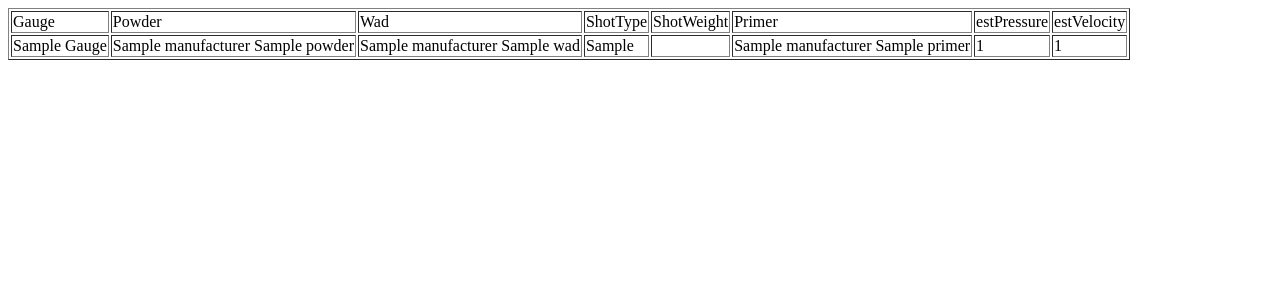
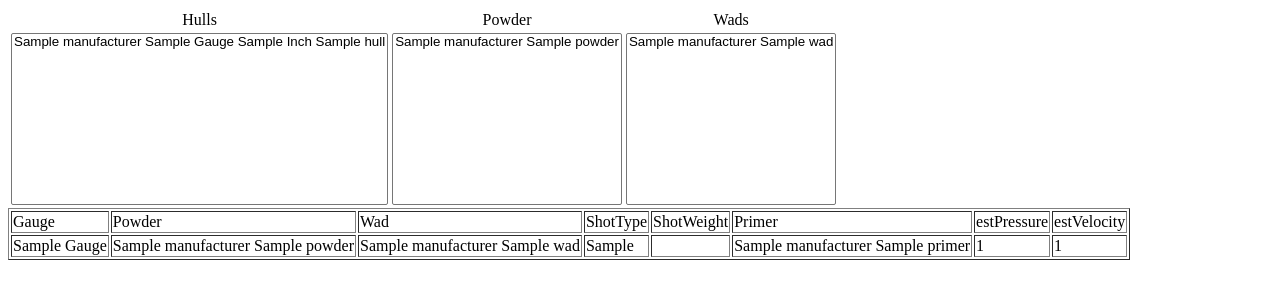
Before and after one commit to rsaxvc/reloadr, a Django app: page /recipes/ in a window 1280 px wide. Shown: the top 300 px of the page. Run offline with Django 3.2, Linux system fonts and the light colour scheme; tables that the repository leaves empty hold one stand-in row (values such as "Sample post").

Commit message:
Start adding search options

```diff
--- a/web/reloadr/recipes/templates/recipes/index.html
+++ b/web/reloadr/recipes/templates/recipes/index.html
@@ -1,4 +1,48 @@
-{% if recipe_list %}
+<table>
+	<tr>
+		<td align="center">Hulls</td>
+		<td align="center">Powder</td>
+		<td align="center">Wads</td>
+	</tr><tr><td>
+
+	{% if table.Hull %}
+	<select multiple size=10 name=pv7>
+		{% for hull in table.Hull.all %}
+			<option value="{{hull}}">{{hull}}</option>
+		{% endfor %}
+	</select>
+	{% else %}
+		No Hulls Available
+	{% endif %}
+
+	</td><td>
+
+	{% if table.Powder %}
+	<select multiple size=10 name=pv7>
+		{% for powder in table.Powder.all %}
+			<option value="{{powder}}">{{powder}}</option>
+		{% endfor %}
+	</select>
+	{% else %}
+		No Powders Available
+	{% endif %}
+
+	</td><td>
+
+	{% if table.Wad %}
+	<select multiple size=10 name=pv7>
+		{% for wad in table.Wad.all %}
+			<option value="{{wad}}">{{wad}}</option>
+		{% endfor %}
+	</select>
+	{% else %}
+		No Wads Available
+	{% endif %}
+
+	</td></tr>
+</table>
+
+{% if table.Recipe %}
 	<table border="1">
 	<tr>
 		<td>Gauge</td>
@@ -11,7 +55,7 @@
 		<td>estVelocity</td>
 	</td>
 
-	{% for recipe in recipe_list.all %}
+	{% for recipe in table.Recipe.all %}
 		<tr>
 			<td>{{ recipe.gauge }}</td>
 			<td>{{ recipe.powder }}</td>
--- a/web/reloadr/recipes/views.py
+++ b/web/reloadr/recipes/views.py
@@ -6,16 +6,24 @@ from django.views import generic
 
 from django.utils import timezone
 
-from recipes.models import Recipe
+from recipes.models import Powder,Recipe,Hull,Wad
+
+import operator
 
 # Create your views here.
 class IndexView(generic.ListView):
 	template_name = 'recipes/index.html'
-	context_object_name = 'recipe_list'
+	context_object_name = 'table'
 
 	def get_queryset(self):
-		"""Return the last five published recipes."""
-		return Recipe.objects
+		"""Get everything needed for index page"""
+		retn={}
+		retn['Hull'] = Hull.objects.order_by('manufacturer','gauge')
+		retn['Recipe'] = Recipe.objects.order_by('gauge')
+		retn['Powder'] = Powder.objects.order_by('manufacturer')
+		retn['Wad'] = Wad.objects.order_by('manufacturer')
+
+		return retn;
 #		return Recipe.objects.order_by('-pub_date')[:5]
 
 class DetailView(generic.DetailView):
```
